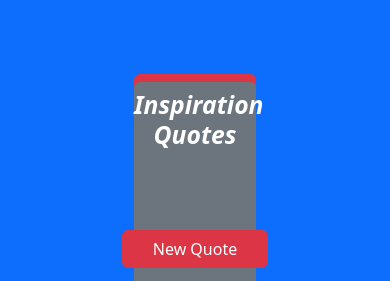
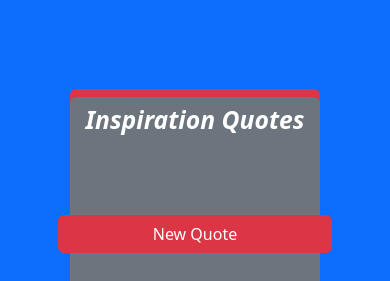
Before and after one commit to prasert73/Freecodecamp_random-quote-machine, a plain HTML site: page index.html in a window 390 px wide. Shown: the part 181-462 px from the top of the page. Drawn offline with nearby package versions, Linux system fonts and the light colour scheme; no server answers.

Commit message:
minor changes

```diff
--- a/index.html
+++ b/index.html
@@ -10,7 +10,7 @@
  </head>
  <body>
 <div class="container-fluid bg-primary vh-100 d-flex justify-content-center align-items-center">
-    <div class='col-4 rounded bg-danger py-2'>
+    <div class='col-md-4 rounded bg-danger py-2'>
         <div id='quote-box' class="bg-secondary rounded text-white">
             <div  class="row justify-content-center">
                 <div class='col-md-6 py-2'><h2 class="fw-bold fst-italic text-center">Inspiration Quotes</h1></div>
```
